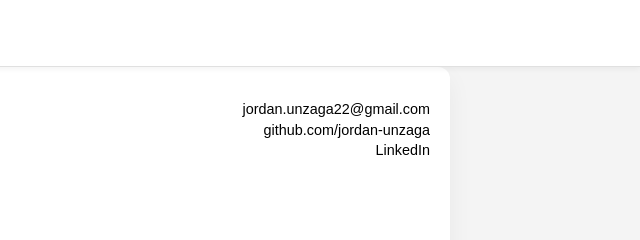
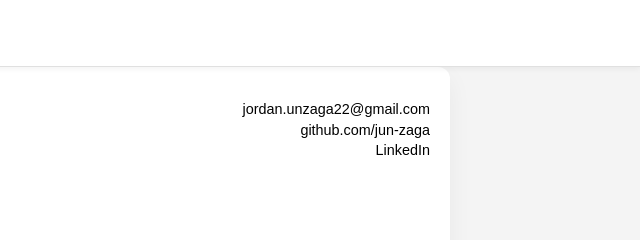
Before and after one commit to jun-zaga/portfolio, a plain HTML site: page html/resume.html in a window 1280 px wide. Shown: the top 240 px of the page, 640-1280 px from the left. Drawn offline with Linux system fonts and the light colour scheme.

Commit message:
Update GitHub link in resume.html

```diff
--- a/html/resume.html
+++ b/html/resume.html
@@ -20,7 +20,7 @@
 
         <div class="contact-info">
             <div><a href="mailto:jordan.unzaga22@gmail.com">jordan.unzaga22@gmail.com</a></div>
-            <div><a href="https://github.com/jordan-unzaga" target="_blank" rel="noopener noreferrer">github.com/jordan-unzaga</a></div>
+            <div><a href="https://github.com/jordan-unzaga" target="_blank" rel="noopener noreferrer">github.com/jun-zaga</a></div>
             <div><a href="https://www.linkedin.com/in/jordan-unzaga-432226391/" target="_blank" rel="noopener noreferrer">LinkedIn</a></div>
         </div>
     </div>
```
